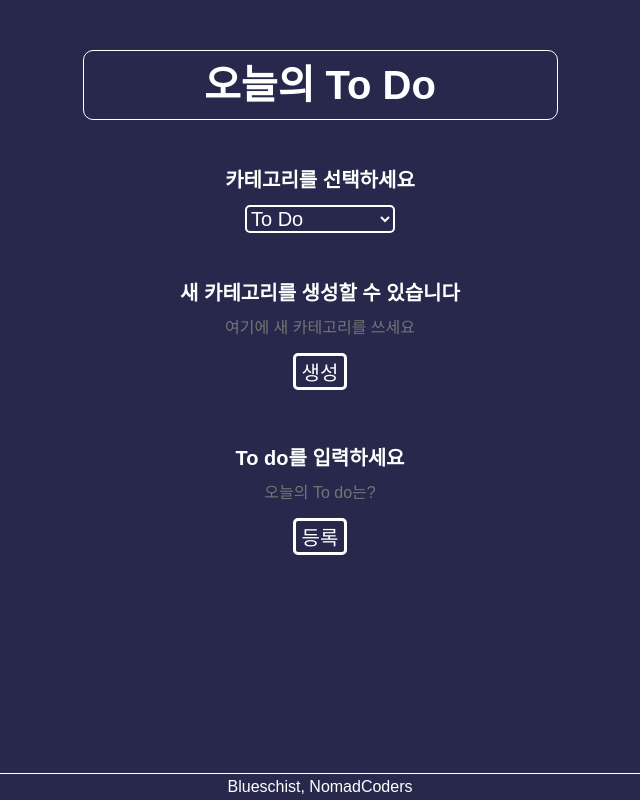
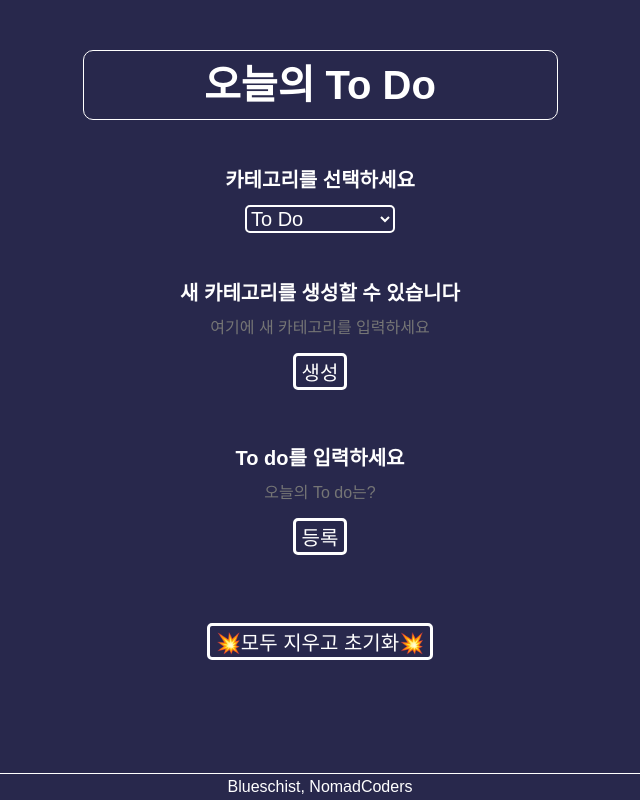
Before and after one commit to hs04111/react_second_challenge_todo, a React (Create React App) app: page / in a window 1280 px wide. Shown: the whole page, without its empty margins (320-960 px from the left). Built offline with nearby package versions, Linux system fonts and the light colour scheme.

Commit message:
react todolist challenge real final

```diff
--- a/src/Components/ToDoList.tsx
+++ b/src/Components/ToDoList.tsx
@@ -13,6 +13,7 @@ import CreateToDo from './CreateToDo';
 import ToDo from './ToDo';
 
 const TODO_KEY = 'toDos';
+const CATEGORIES_KEY = 'additional_categories';
 
 const Container = styled.div`
   max-width: 500px;
@@ -35,7 +36,8 @@ const Container = styled.div`
   }
   ul {
     width: 100%;
-    margin: 30px 0;
+    margin-top: 30px;
+    margin-bottom: 15px;
     display: flex;
     flex-direction: column;
     align-items: center;
@@ -69,19 +71,40 @@ const Subtitle = styled.h2`
   margin-top: 50px;
 `;
 
+const DeleteAllBtn = styled.button`
+  margin-top: 15px;
+  margin-bottom: 40px;
+  background: transparent;
+  color: ${(props) => props.theme.textColor};
+  font-size: 20px;
+  border: 3px solid ${(props) => props.theme.textColor};
+  border-radius: 5px;
+`;
+
 function ToDoList() {
-  const rawToDos = useRecoilValue(toDosState);
+  const [rawToDos, setRawToDos] = useRecoilState(toDosState);
   const toDos = useRecoilValue(toDoSelector);
   const [category, setCategory] = useRecoilState(categoryState);
-  const customCategories = useRecoilValue(customCategoriesState);
+  const [customCategories, setCustomCategories] = useRecoilState(
+    customCategoriesState,
+  );
 
   const onInput = (event: React.FormEvent<HTMLSelectElement>) => {
     setCategory(event.currentTarget.value as any);
   };
 
+  const onDeleteAllClick = (event: React.FormEvent<HTMLButtonElement>) => {
+    setRawToDos([]);
+    setCustomCategories([]);
+  };
+
   useEffect(() => {
     localStorage.setItem(TODO_KEY, JSON.stringify(rawToDos));
   }, [rawToDos]);
+
+  useEffect(() => {
+    localStorage.setItem(CATEGORIES_KEY, JSON.stringify(customCategories));
+  }, [customCategories]);
 
   return (
     <Container>
@@ -107,6 +130,9 @@ function ToDoList() {
           <ToDo key={toDo.id} {...toDo} />
         ))}
       </ul>
+      <DeleteAllBtn onClick={onDeleteAllClick}>
+        💥모두 지우고 초기화💥
+      </DeleteAllBtn>
       <footer>Blueschist, NomadCoders</footer>
     </Container>
   );
--- a/src/Components/createCategory.tsx
+++ b/src/Components/createCategory.tsx
@@ -68,7 +68,7 @@ function CreateCategory() {
         {...register('customCategory', {
           required: '카테고리를 입력 후 생성을 클릭하세요.',
         })}
-        placeholder="여기에 새 카테고리를 쓰세요"
+        placeholder="여기에 새 카테고리를 입력하세요"
         type="text"
       />
       <button>생성</button>
```
